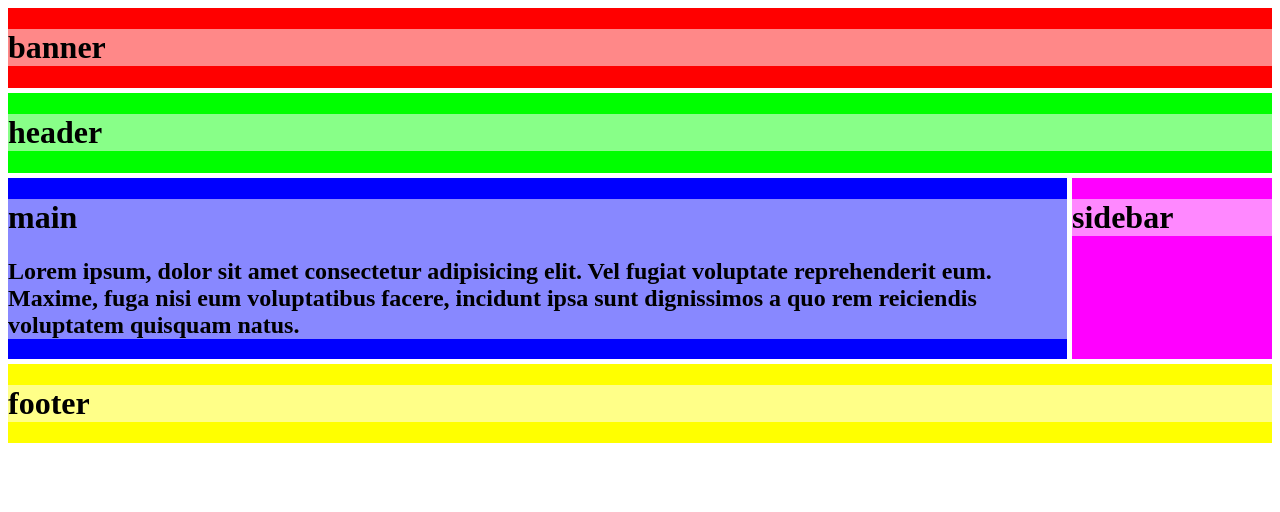
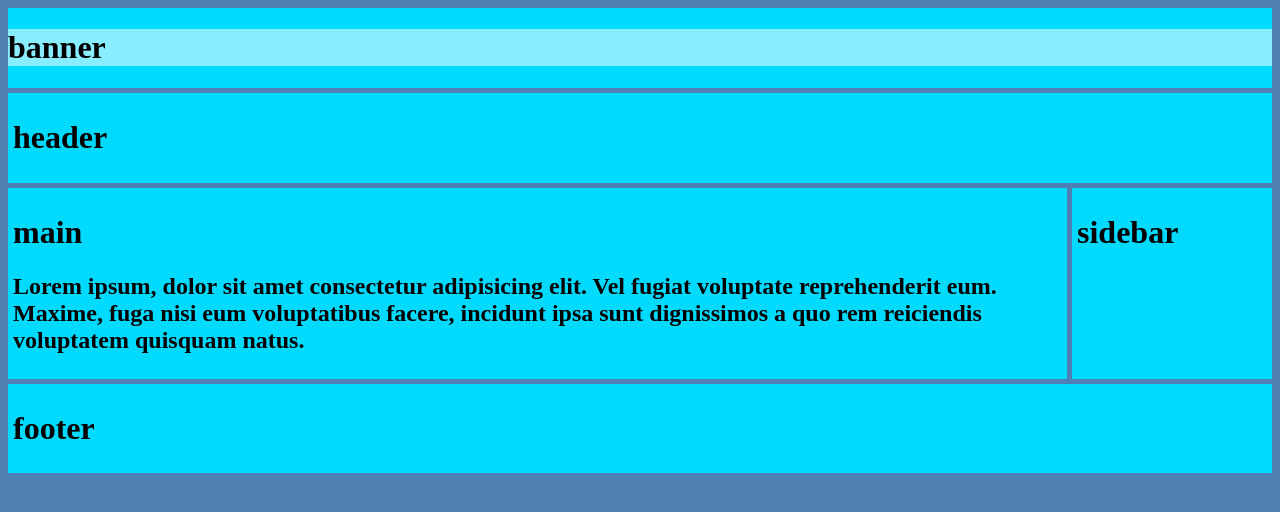
Before and after one commit to Kevin-Dohmen/ROC-Technowire, a plain HTML site: page Index.html in a window 1280 px wide. Drawn offline with Linux system fonts and the light colour scheme.

Commit message:
i did a thing

```diff
--- a/css/master.css
+++ b/css/master.css
@@ -1,5 +1,9 @@
 :root {
 
+}
+
+body {
+    background-color: #4E80B3;
 }
 
 .grid-container {
@@ -16,45 +20,46 @@
 
 .gridcontent {
     /*for all content in the grid areas*/
-    background-color: #fff8;
+    padding: 5px;
+}
+
+.grid-container div {
+    background-color: #00DAFF;
 }
 
 .banner {
     grid-area: banner;
-    background-color: #f00;
+    background-color: #FFF8;
     .gridcontent {
-        background-color: #fff8;
+        padding: 0px;
+        background-color: #FFF8;
     }
 }
 
 .header {
     grid-area: header;
-    background-color: #0f0;
     .gridcontent {
-        background-color: #fff8;
+
     }
 }
 
 .main {
     grid-area: main;
-    background-color: #00f;
     .gridcontent {
-        background-color: #fff8;
+
     }
 }
 
 .sidebar {
     grid-area: sidebar;
-    background-color: #f0f;
     .gridcontent {
-        background-color: #fff8;
+
     }
 }
 
 .footer {
     grid-area: footer;
-    background-color: #ff0;
     .gridcontent {
-        background-color: #fff8;
+
     }
 }
```
Also changed, not shown: 1 other file.
